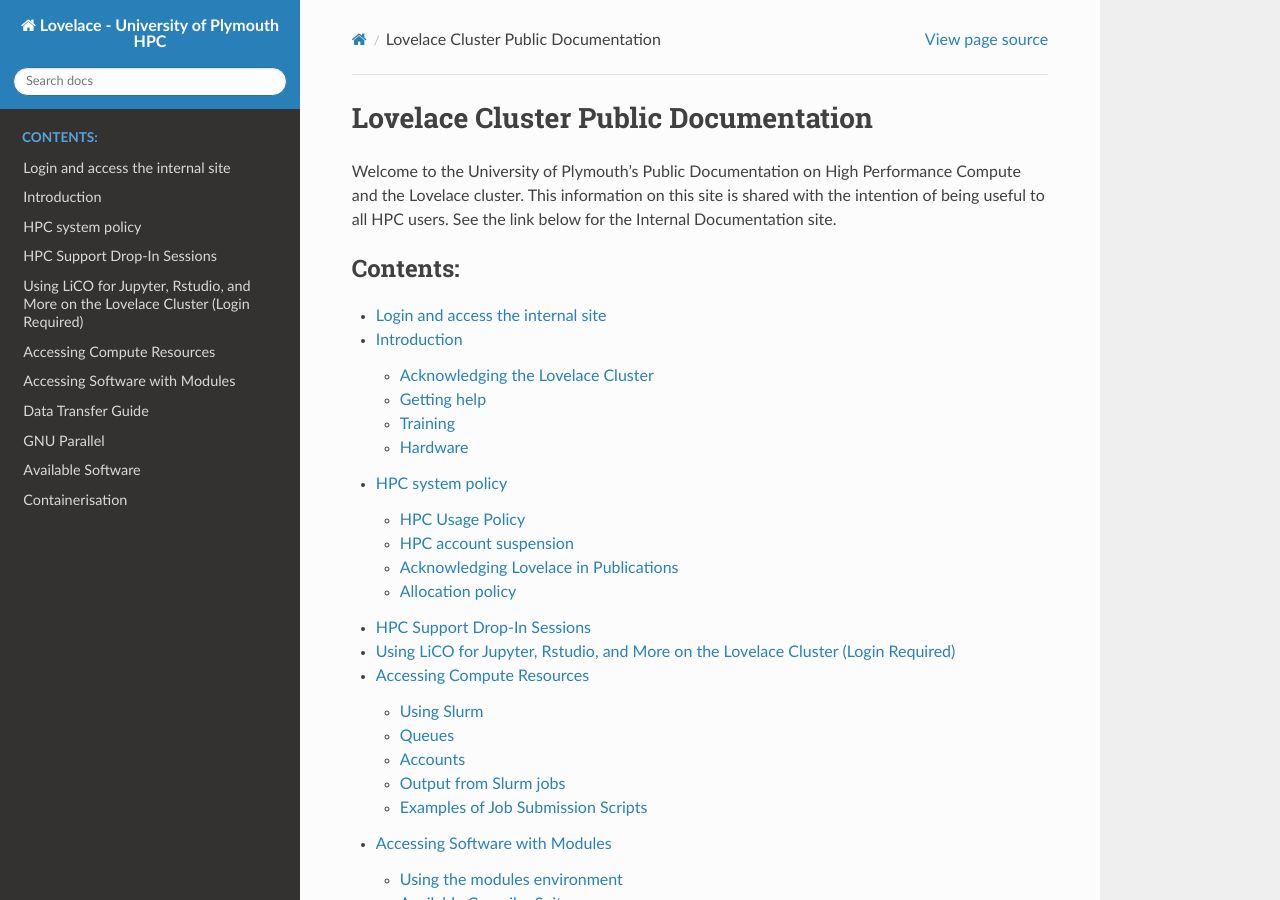
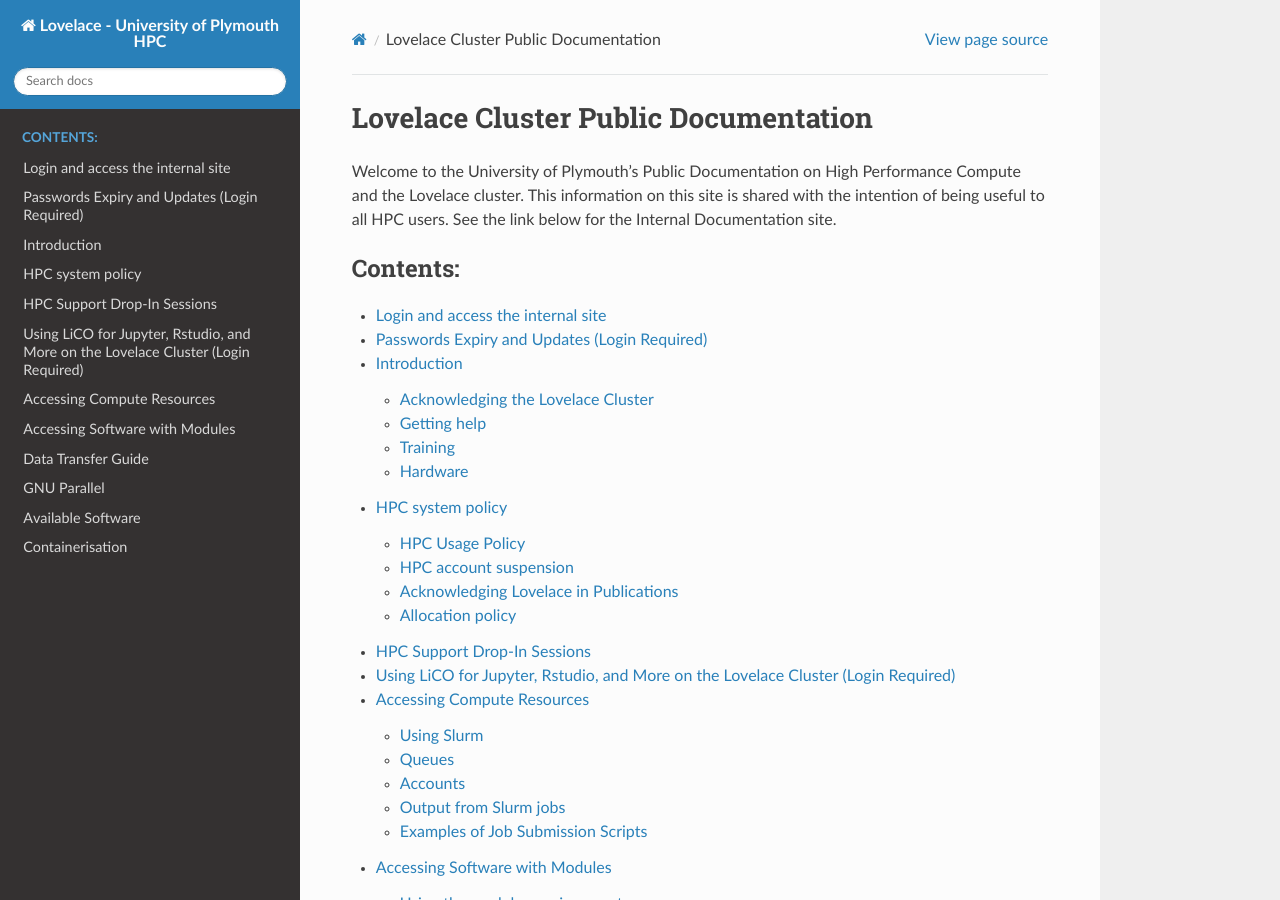
Before and after one commit to AbhinavPraveen/UoP-HPC-Docs, a Sphinx documentation site: the page built from source/index.rst, in a window 1280 px wide and 900 px high. Built offline with Sphinx 7.4.7 and the Read the Docs theme 3.1.0, drawn with Linux system fonts in a browser that asks for light colours.

Commit message:
Add password heading.

```diff
--- a/source/index.rst
+++ b/source/index.rst
@@ -13,6 +13,7 @@
    :caption: Contents:
 
    Login and access the internal site <https://docs.lovelace.plymouth.ac.uk/private/>
+   Passwords Expiry and Updates (Login Required) <https://docs.lovelace.plymouth.ac.uk/private/lico/>
    user-guide/introduction
    user-guide/policy
    user-guide/dropin
```
